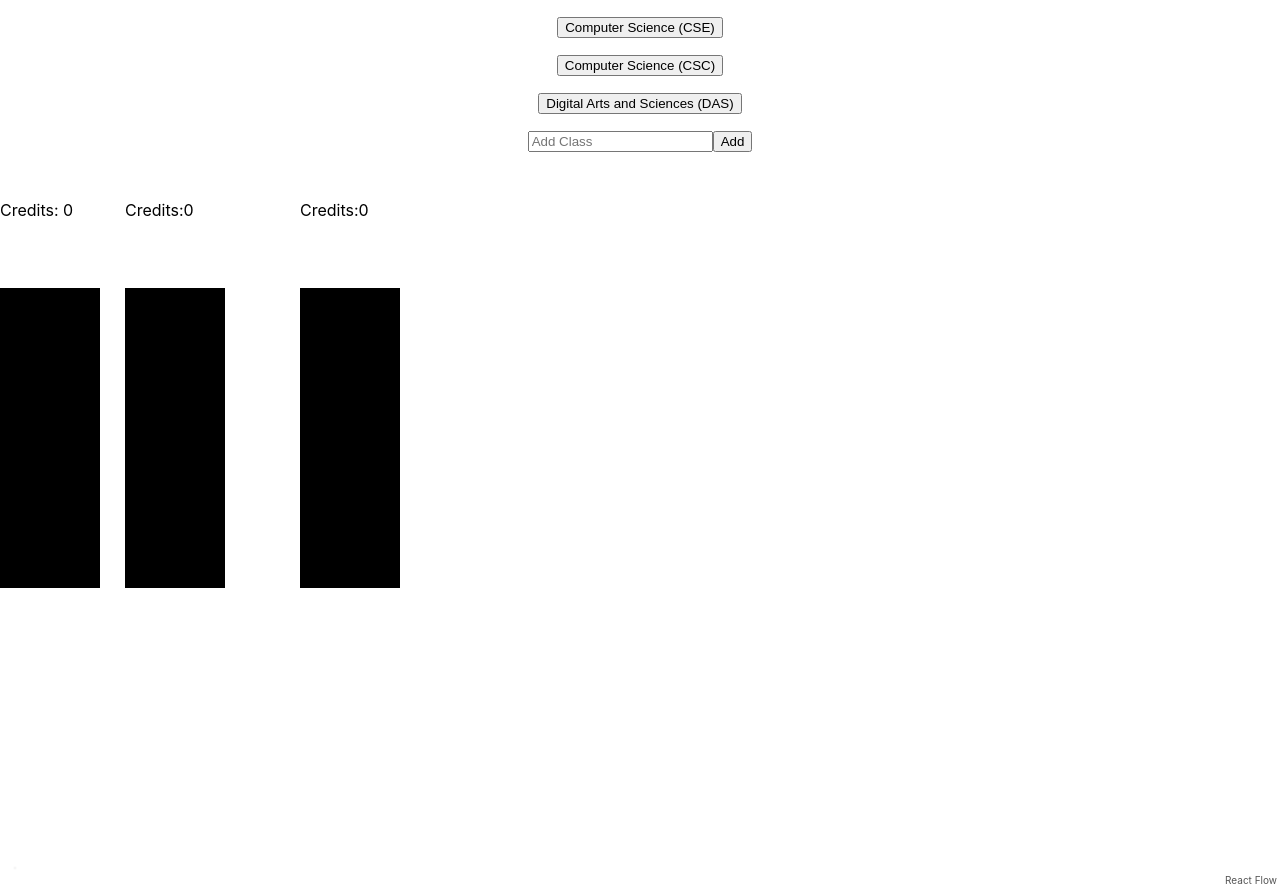
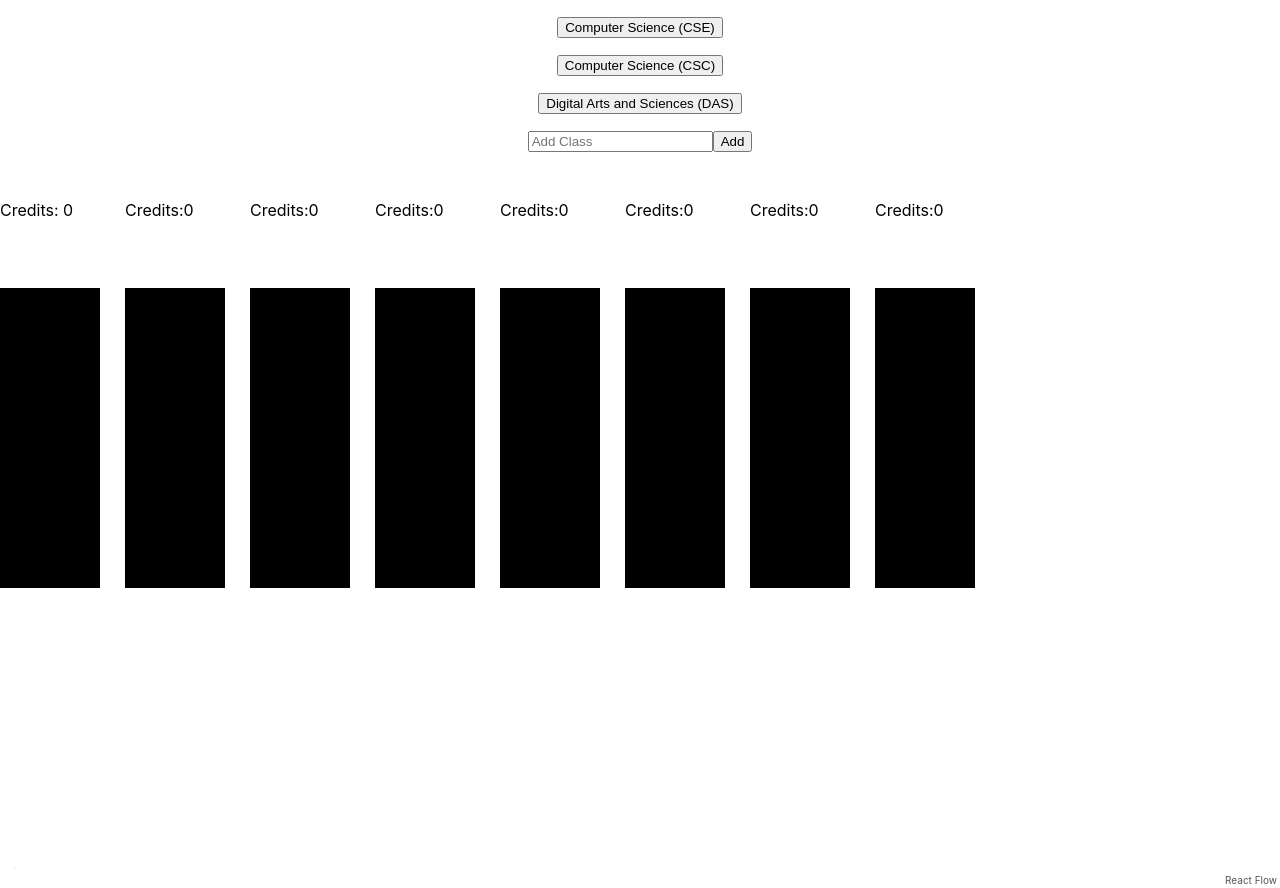
Before and after one commit to eychen2/4yearplan, a React (Create React App) app: page / in a window 1280 px wide. Built offline with nearby package versions, Linux system fonts and the light colour scheme.

Commit message:
fixed problems with snapLocations

```diff
--- a/src/App.js
+++ b/src/App.js
@@ -136,6 +136,11 @@ const handleNodeDoubleClick = (event, element) => {
             <div className="element" style={{position:'absolute', top:200,left:snapLocation.at(0).x}}>Credits: {getcreds(elements,CISE_Courses,snapLocation.at(0).x)}</div>
             <div className="element" style={{position:'absolute', top:200,left:snapLocation.at(5).x}}>Credits:{getcreds(elements,CISE_Courses,snapLocation.at(5).x)}</div>
             <div className="element" style={{position:'absolute', top:200,left:snapLocation.at(10).x}}>Credits:{getcreds(elements,CISE_Courses,snapLocation.at(10).x)}</div>
+            <div className="element" style={{position:'absolute', top:200,left:snapLocation.at(15).x}}>Credits:{getcreds(elements,CISE_Courses,snapLocation.at(15).x)}</div>
+            <div className="element" style={{position:'absolute', top:200,left:snapLocation.at(20).x}}>Credits:{getcreds(elements,CISE_Courses,snapLocation.at(20).x)}</div>
+            <div className="element" style={{position:'absolute', top:200,left:snapLocation.at(25).x}}>Credits:{getcreds(elements,CISE_Courses,snapLocation.at(25).x)}</div>
+            <div className="element" style={{position:'absolute', top:200,left:snapLocation.at(30).x}}>Credits:{getcreds(elements,CISE_Courses,snapLocation.at(30).x)}</div>
+            <div className="element" style={{position:'absolute', top:200,left:snapLocation.at(35).x}}>Credits:{getcreds(elements,CISE_Courses,snapLocation.at(35).x)}</div>
         </div>
         <div style={{height: 700}}>
               <ReactFlow elements={elements} onNodeMouseEnter={handleNodeMouseEnter} onNodeMouseLeave={handleNodeMouseLeave} onNodeDragStop={handleNodeMouseDrop}  onNodeDoubleClick={handleNodeDoubleClick} onPaneClick={() => setButtonPopup(false)} paneMoveable={paneMoveable}>
@@ -143,6 +148,11 @@ const handleNodeDoubleClick = (event, element) => {
               <div className="rectangle" style={{position:'absolute', top:100,left:snapLocation.at(0).x}}/>
               <div className="rectangle" style={{position:'absolute', top:100,left:snapLocation.at(5).x}}/>
               <div className="rectangle" style={{position:'absolute', top:100,left:snapLocation.at(10).x}}/>
+              <div className="rectangle" style={{position:'absolute', top:100,left:snapLocation.at(15).x}}/>
+              <div className="rectangle" style={{position:'absolute', top:100,left:snapLocation.at(20).x}}/>
+              <div className="rectangle" style={{position:'absolute', top:100,left:snapLocation.at(25).x}}/>
+              <div className="rectangle" style={{position:'absolute', top:100,left:snapLocation.at(30).x}}/>
+              <div className="rectangle" style={{position:'absolute', top:100,left:snapLocation.at(35).x}}/>
               </ReactFlow>
         </div>
       </div>
--- a/src/data/SnapLocations.js
+++ b/src/data/SnapLocations.js
@@ -43,8 +43,8 @@ const SnapLocations=[
     },
     //column 3
     {
-        x:300, //10
-        y:300
+        x:250, //10
+        y:100
     },
     {
         x:250,
@@ -64,8 +64,8 @@ const SnapLocations=[
     },
     //column 4
     {
-        x:300, //15
-        y:300
+        x:375, //15
+        y:100
     },
     {
         x:375,
@@ -85,8 +85,16 @@ const SnapLocations=[
     },
     //column 5
     {
-        x:300, //20
-        y:300
+        x:500, //20
+        y:100
+    },
+    {
+        x:500,
+        y:150
+    },
+    {
+        x:500,
+        y:200
     },
     {
         x:500,
@@ -140,23 +148,23 @@ const SnapLocations=[
     },
     //column 8
     {
-        x:825,
+        x:875,
         y:100
     },
     {
-        x:825,
+        x:875,
         y:150
     },
     {
-        x:825,
+        x:875,
         y:200
     },
     {
-        x:825,
+        x:875,
         y:250
     },
     {
-        x:825,
+        x:875,
         y:300
     },
 ]
```
